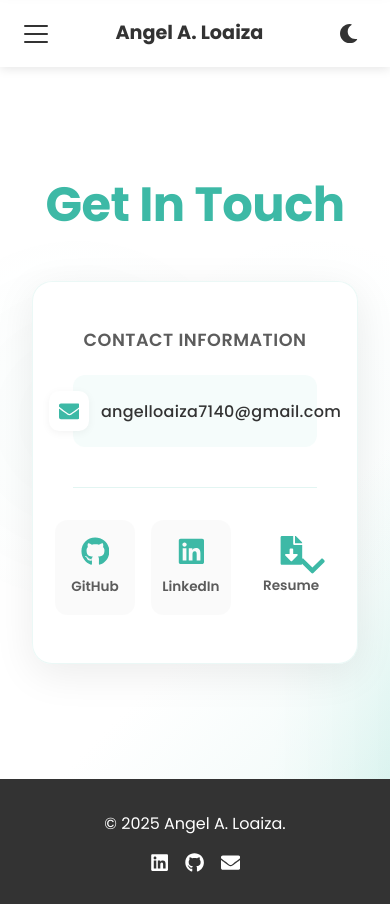
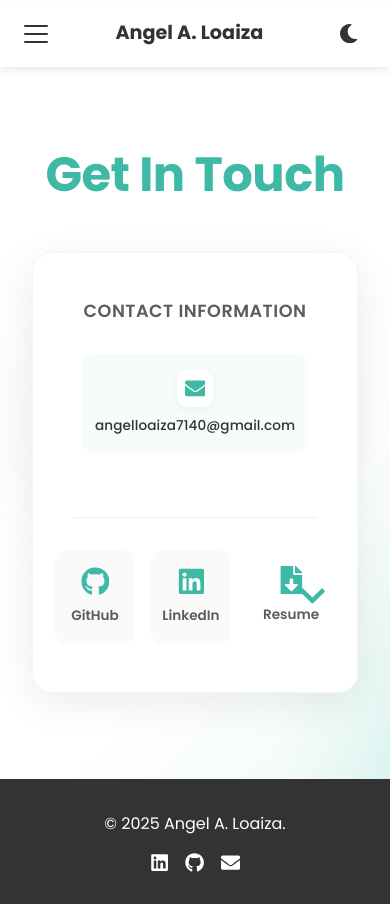
Before and after one commit to aal51282/aal51282.github.io, a Next.js app: page /contact in a window 390 px wide. Built offline with nearby package versions, Linux system fonts and the light colour scheme; a web font is replaced by a local one.

Commit message:
Updated contact page

```diff
--- a/src/app/contact/contact.module.css
+++ b/src/app/contact/contact.module.css
@@ -117,15 +117,16 @@
 }
 
 .emailContact {
-  display: flex;
+  display: inline-flex;
   align-items: center;
   justify-content: center;
   gap: 0.75rem;
-  padding: 1rem;
+  padding: 0.9rem 1.2rem;
   background: rgba(61, 185, 166, 0.05);
   border-radius: 12px;
-  margin: 1.5rem 0;
+  margin: 1.5rem auto;
   transition: background 0.3s ease;
+  position: relative;
 }
 
 :global(.dark) .emailContact {
@@ -188,9 +189,10 @@
 
 .emailText {
   color: var(--text-color);
-  font-size: 1rem;
+  font-size: 0.92rem;
   font-weight: 500;
-  letter-spacing: 0.3px;
+  letter-spacing: 0.1px;
+  white-space: nowrap;
 }
 
 .copiedMessage {
@@ -218,6 +220,40 @@
   }
 }
 
+@media (max-width: 480px) {
+  .emailText {
+    font-size: 0.85rem;
+    max-width: 200px;
+  }
+
+  .emailContact {
+    flex-direction: column;
+    gap: 0.5rem;
+    padding: 1rem 0.8rem;
+  }
+
+  .copyButton {
+    padding: 0.5rem;
+  }
+
+  .socialLinks {
+    gap: 0.75rem;
+  }
+
+  .socialLink {
+    padding: 0.8rem;
+    min-width: 70px;
+  }
+
+  .socialLink svg {
+    font-size: 1.5rem;
+  }
+
+  .socialLink span {
+    font-size: 0.75rem;
+  }
+}
+
 @media (max-height: 500px) {
   .title {
     font-size: 2rem;
@@ -226,10 +262,6 @@
 
   .contactForm {
     padding: 1.5rem;
-  }
-
-  .emailContact {
-    font-size: 1rem;
   }
 }
 
--- a/src/app/contact/page.tsx
+++ b/src/app/contact/page.tsx
@@ -31,6 +31,22 @@ const ContactPage: React.FC = () => {
     });
   }, []);
 
+  // Click outside to close dropdown
+  useEffect(() => {
+    const handleClickOutside = (event: MouseEvent) => {
+      if (resumeDropdownRef.current && !resumeDropdownRef.current.contains(event.target as Node)) {
+        setIsResumeDropdownOpen(false);
+      }
+    };
+
+    if (isResumeDropdownOpen) {
+      document.addEventListener("mousedown", handleClickOutside);
+      return () => {
+        document.removeEventListener("mousedown", handleClickOutside);
+      };
+    }
+  }, [isResumeDropdownOpen]);
+
   const copyToClipboard = () => {
     navigator.clipboard.writeText(email).then(() => {
       setCopied(true);
@@ -38,12 +54,8 @@ const ContactPage: React.FC = () => {
     });
   };
 
-  const handleResumeMouseEnter = () => {
-    setIsResumeDropdownOpen(true);
-  };
-
-  const handleResumeMouseLeave = () => {
-    setIsResumeDropdownOpen(false);
+  const handleResumeToggle = () => {
+    setIsResumeDropdownOpen(!isResumeDropdownOpen);
   };
 
   const handleResumeClick = (format: string) => {
@@ -54,6 +66,7 @@ const ContactPage: React.FC = () => {
     document.body.appendChild(link);
     link.click();
     document.body.removeChild(link);
+    setIsResumeDropdownOpen(false); // Close dropdown after selection
   };
 
   return (
@@ -65,6 +78,7 @@ const ContactPage: React.FC = () => {
         </h1>
         <div className={styles.contactForm} data-aos="fade-up">
           <h2 className={styles.subtitle}>Contact Information</h2>
+          <div style={{ display: 'flex', justifyContent: 'center', width: '100%' }}>
             <div className={styles.emailContact}>
               <button
                 onClick={copyToClipboard}
@@ -82,6 +96,7 @@ const ContactPage: React.FC = () => {
               {copied && (
                 <p className={styles.copiedMessage}>Copied!</p>
               )}
+            </div>
           </div>
 
           <div className={styles.socialLinks}>
@@ -108,14 +123,13 @@ const ContactPage: React.FC = () => {
             <div
               className={styles.resumeDropdownContainer}
               ref={resumeDropdownRef}
-              onMouseEnter={handleResumeMouseEnter}
-              onMouseLeave={handleResumeMouseLeave}
             >
               <button
                 className={`${styles.socialLink} ${styles.resumeLink}`}
                 aria-label="Download Resume"
                 aria-expanded={isResumeDropdownOpen}
                 aria-haspopup="true"
+                onClick={handleResumeToggle}
               >
                 <FaFileDownload />
                 <span>Resume</span>
```
Lines whose indentation alone changed are shown as unchanged.
